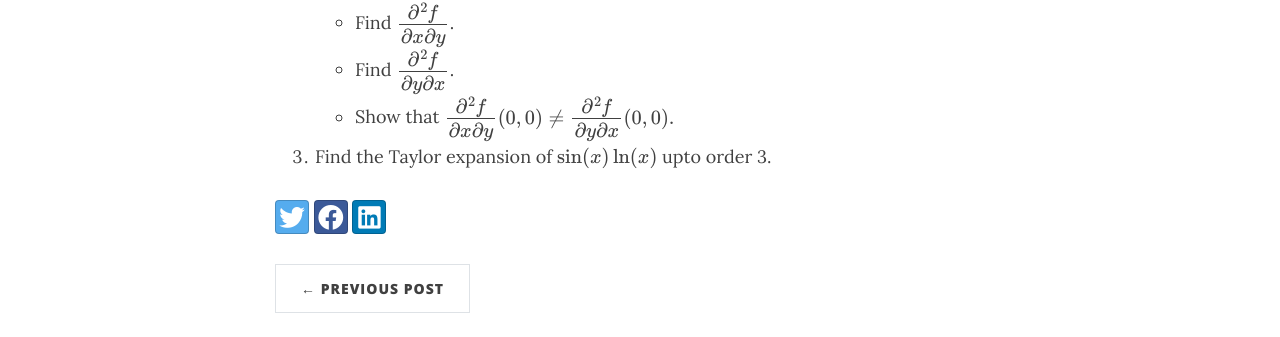
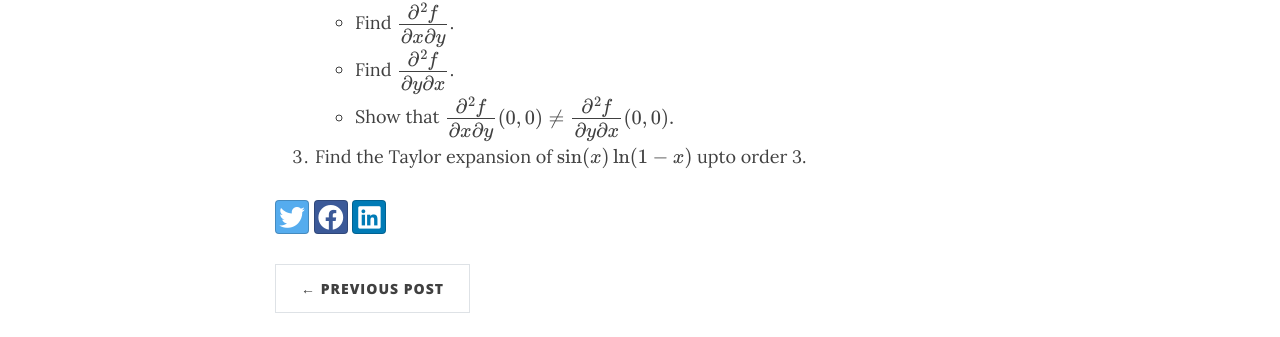
Before and after one commit to junwenwaynepeng/junwenwaynepeng.github.io, a Jekyll site: the page built from _posts/2023-03-13-Calculus-3-Homework-2.md, in a window 1280 px wide and 1218 px high. Shown: the part 621-958 px from the top of the window. Built offline with Jekyll 4.4.1, drawn with Linux system fonts in a browser that asks for light colours; nearby versions of some CDN libraries; formulas are drawn with MathJax 3; comment, search, counter and statistics services are not loaded.

Commit message:
Fix typo

```diff
--- a/_posts/2023-03-13-Calculus-3-Homework-2.md
+++ b/_posts/2023-03-13-Calculus-3-Homework-2.md
@@ -10,4 +10,4 @@
 	* Find $\dfrac{\partial^2 f}{\partial y\partial x}$.
 	* Show that $\dfrac{\partial^2 f}{\partial x\partial y}(0,0)\neq \dfrac{\partial^2 f}{\partial y\partial x}(0,0).$
 
-4. Find the Taylor expansion of $\sin(x)\ln(x)$ upto order 3.
+4. Find the Taylor expansion of $\sin(x)\ln(1-x)$ upto order 3.
```
